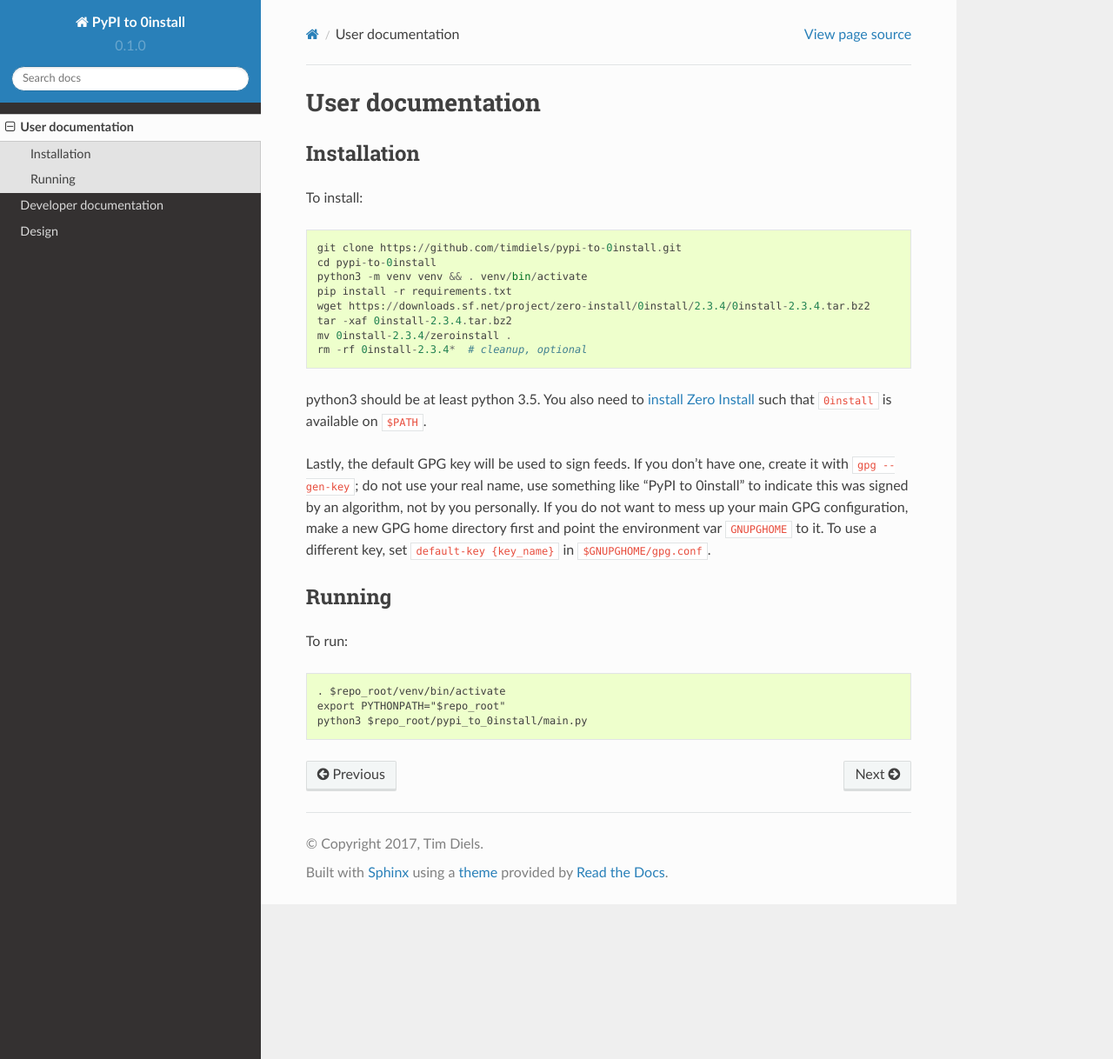
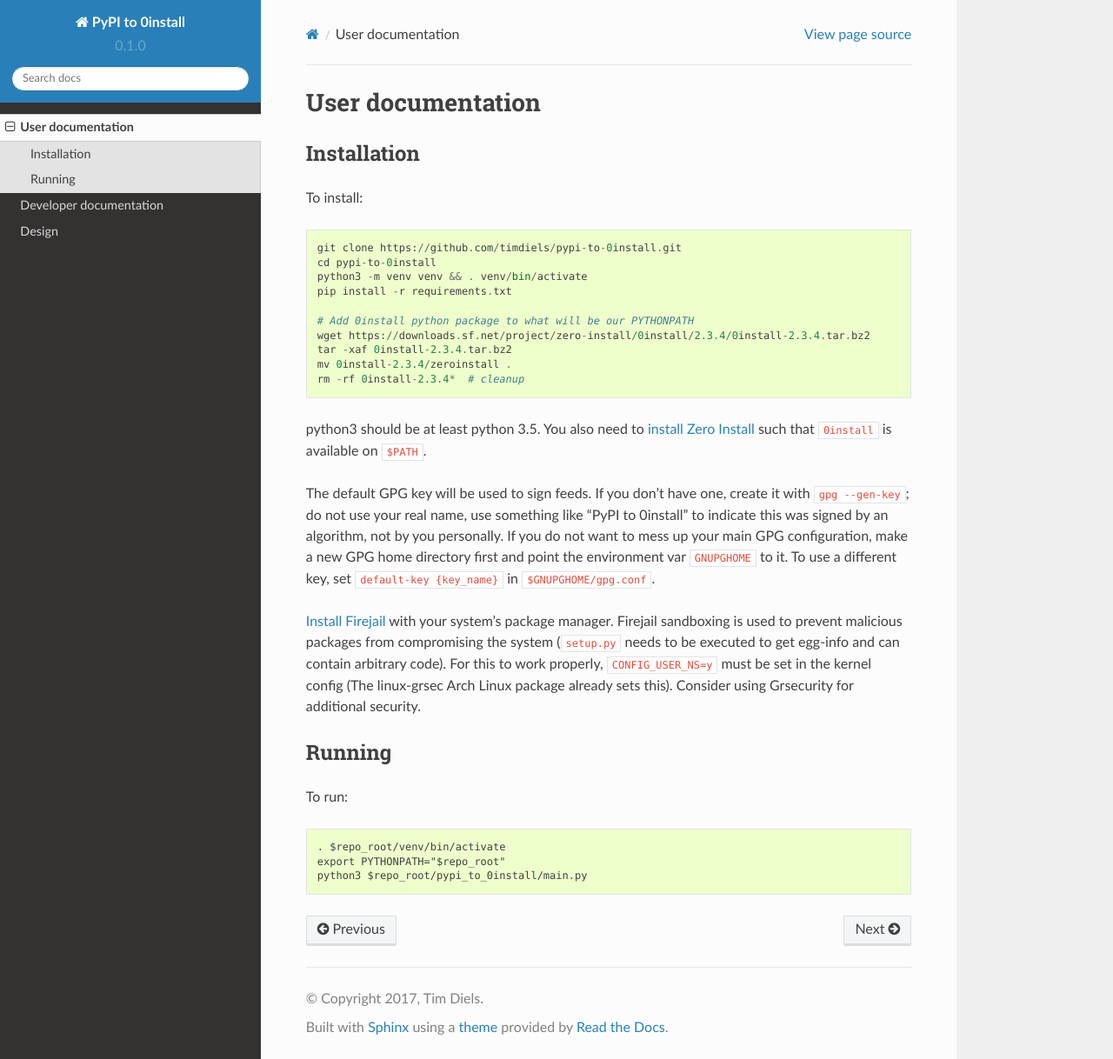
Before and after one commit to timdiels/pypi-to-0install, a Sphinx documentation site: the page built from doc/user_documentation.rst, in a window 1280 px wide and 1218 px high. Shown: the whole window at 87% size. Built offline with Sphinx 7.4.7 and the Read the Docs theme 2.0.0, drawn with Linux system fonts in a browser that asks for light colours.

Commit message:
Run setup.py sandboxed (Firejail)

```diff
--- a/doc/user_documentation.rst
+++ b/doc/user_documentation.rst
@@ -9,21 +9,30 @@ To install::
     cd pypi-to-0install
     python3 -m venv venv && . venv/bin/activate
     pip install -r requirements.txt
+
+    # Add 0install python package to what will be our PYTHONPATH
     wget https://downloads.sf.net/project/zero-install/0install/2.3.4/0install-2.3.4.tar.bz2
     tar -xaf 0install-2.3.4.tar.bz2
     mv 0install-2.3.4/zeroinstall .
-    rm -rf 0install-2.3.4*  # cleanup, optional
+    rm -rf 0install-2.3.4*  # cleanup
 
 python3 should be at least python 3.5. You also need to `install Zero Install`_
 such that ``0install`` is available on ``$PATH``.
 
-Lastly, the default GPG key will be used to sign feeds. If you don't have one,
+The default GPG key will be used to sign feeds. If you don't have one,
 create it with ``gpg --gen-key``; do not use your real name, use something like
 "PyPI to 0install" to indicate this was signed by an algorithm, not by you
 personally. If you do not want to mess up your main GPG configuration, make a
 new GPG home directory first and point the environment var ``GNUPGHOME`` to it.
 To use a different key, set ``default-key {key_name}`` in
 ``$GNUPGHOME/gpg.conf``.
+
+`Install Firejail`_ with your system's package manager. Firejail sandboxing is
+used to prevent malicious packages from compromising the system (``setup.py``
+needs to be executed to get egg-info and can contain arbitrary code).  For
+this to work properly, ``CONFIG_USER_NS=y`` must be set in the kernel config
+(The linux-grsec Arch Linux package already sets this). Consider using
+Grsecurity for additional security.
 
 Running
 -------
@@ -34,3 +43,4 @@ To run::
     python3 $repo_root/pypi_to_0install/main.py
 
 .. _install zero install: http://0install.net/injector.html
+.. _install firejail: https://firejail.wordpress.com/download-2/
```
Also changed, not shown: 2 other files.
